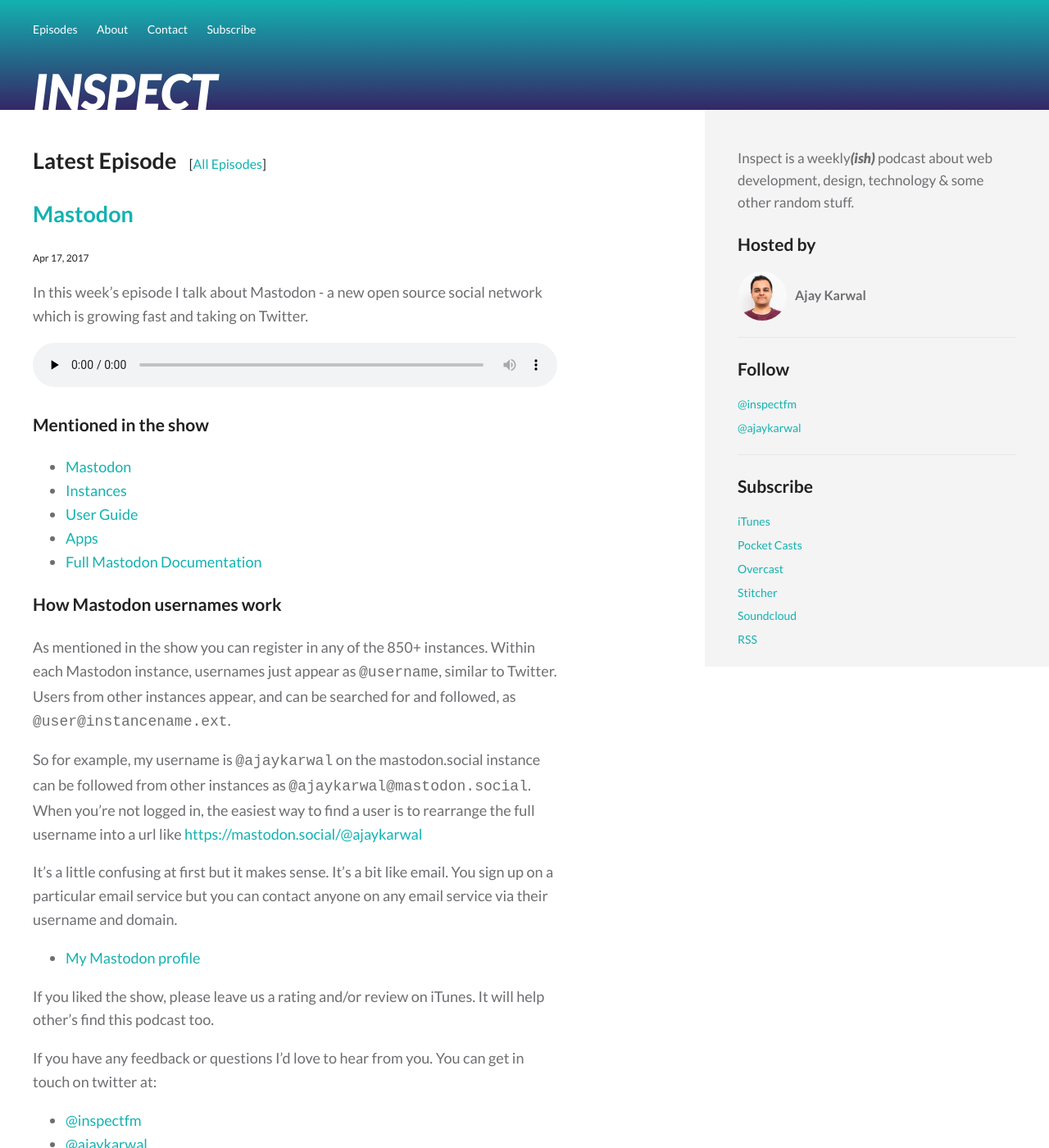
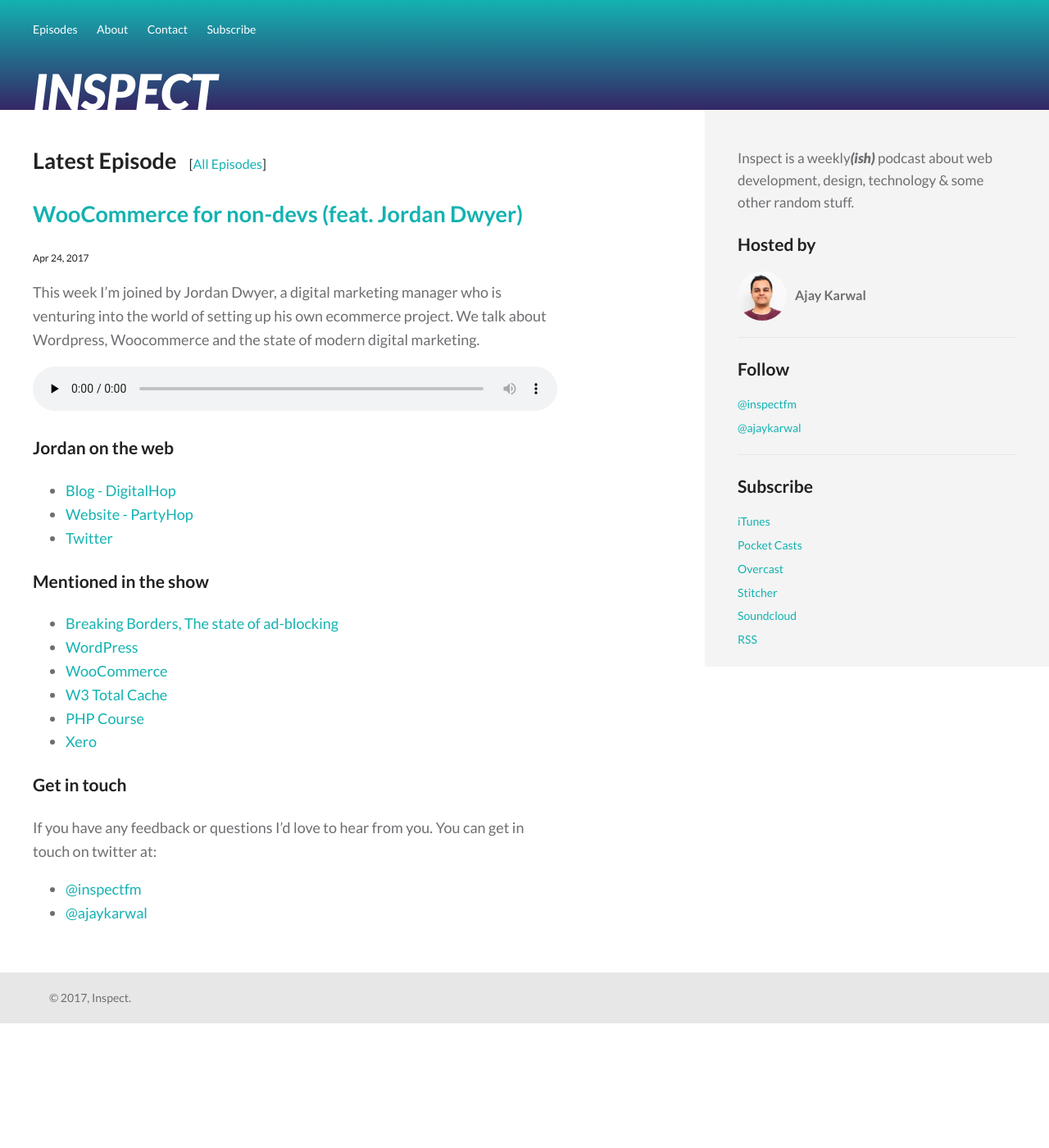
Before and after one commit to ajaykarwal/inspect-fm, a Jekyll site: the page built from index.html, in a window 1280 px wide and 1400 px high. Shown: the whole window at 82% size. Built offline with Jekyll 4.4.1, drawn with Linux system fonts in a browser that asks for light colours; comment, search, counter and statistics services are not loaded.

Commit message:
ep 6 added

```diff
--- a/_config.yml
+++ b/_config.yml
@@ -17,7 +17,6 @@
 twitter:
   inspect        : inspectfm
   ajay           : ajaykarwal
-  les            : lesmac2
 
 # Feeds and iTunes
 feeds:
--- a/_includes/head.html
+++ b/_includes/head.html
@@ -17,8 +17,6 @@
   <meta name="description" content="{{ page.excerpt | default: site.description | strip_html | normalize_whitespace | truncate: 160 | escape }}">
   <meta name="author" content="Ajay Karwal">
   <meta name="robots" content="index, follow">
-
-  <link rel="alternate" type="application/rss+xml" title="RSS" href="{{ site.rss }}">
 
   <link rel="apple-touch-icon" sizes="180x180" href="/apple-touch-icon.png">
   <link rel="icon" type="image/png" href="/favicon-32x32.png" sizes="32x32">
--- /dev/null
+++ b/_posts/2017-04-24-episode-06.md
@@ -0,0 +1,37 @@
+---
+  layout: page
+  permalink: /episodes/06/
+  number: '06'
+  title: 'WooCommerce for non-devs (feat. Jordan Dwyer)'
+  short_description: "This week I'm joined by Jordan Dwyer, a digital marketing manager who is venturing into the world of setting up his own ecommerce project. We talk about Wordpress, Woocommerce and the state of modern digital marketing."
+  filename: 'inspectfm-06-woocommerce'
+  duration: '55:24'
+  length: '132994639'
+  tags: [wordpress, woocommerce, digital marketing, google]
+  explicit: 'no'
+---
+
+{{page.short_description}}
+
+{% include audio.html %}
+
+### Jordan on the web
+- [Blog - DigitalHop](http://www.digitalhop.co.uk/)
+- [Website - PartyHop](https://partyhop.co.uk/)
+- [Twitter](https://twitter.com/JordanJCDwyer)
+
+### Mentioned in the show
+
+- [Breaking Borders, The state of ad-blocking](http://breakingborde.rs/past-events/design-display/)
+- [WordPress](https://wordpress.com/)
+- [WooCommerce](https://woocommerce.com/)
+- [W3 Total Cache](https://en-gb.wordpress.org/plugins/w3-total-cache/)
+- [PHP Course](https://www.youtube.com/watch?v=kY5P9sZqFas)
+- [Xero](https://www.xero.com/)
+
+### Get in touch
+
+If you have any feedback or questions I'd love to hear from you. You can get in touch on twitter at:
+
+- [@inspectfm](http://twitter.com/inspectfm)
+- [@ajaykarwal](http://twitter.com/ajaykarwal)
```
